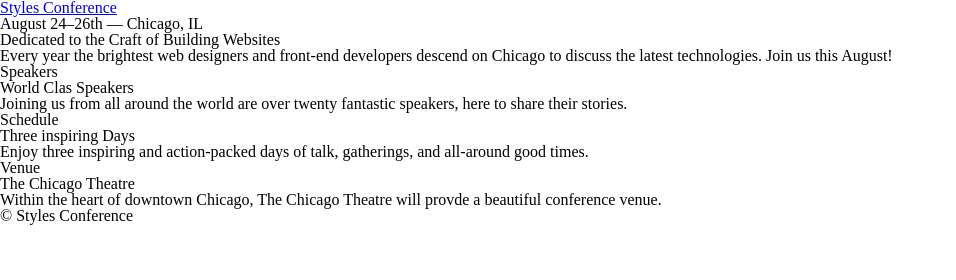
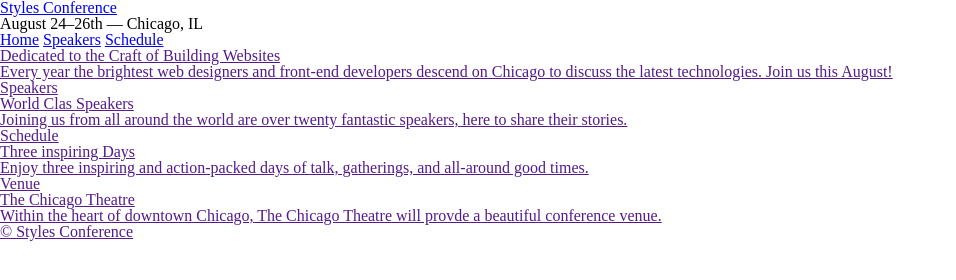
Before and after one commit to 246258/styles-confernce, a plain HTML site: page index.html in a window 1280 px wide. Shown: the whole page, without its empty margins (0-956 px from the left). Drawn offline with Linux system fonts and the light colour scheme.

Commit message:
Update index.html

```diff
--- a/index.html
+++ b/index.html
@@ -11,6 +11,13 @@
                 <a href="index.html">Styles Conference</a>
             </h1>
             <h3>August 24&ndash;26th &mdash; Chicago, IL</h3>
+            <nav>
+                <a href="index.html">Home</a>
+                <a href="speakers.html">Speakers</a>
+                <a href="schedule.html">Schedule</a>
+                <a href=""
+                <a href=""
+            </nav>
         </header>
         <section>
             <h2>Dedicated to the Craft of Building Websites</h2>
```
